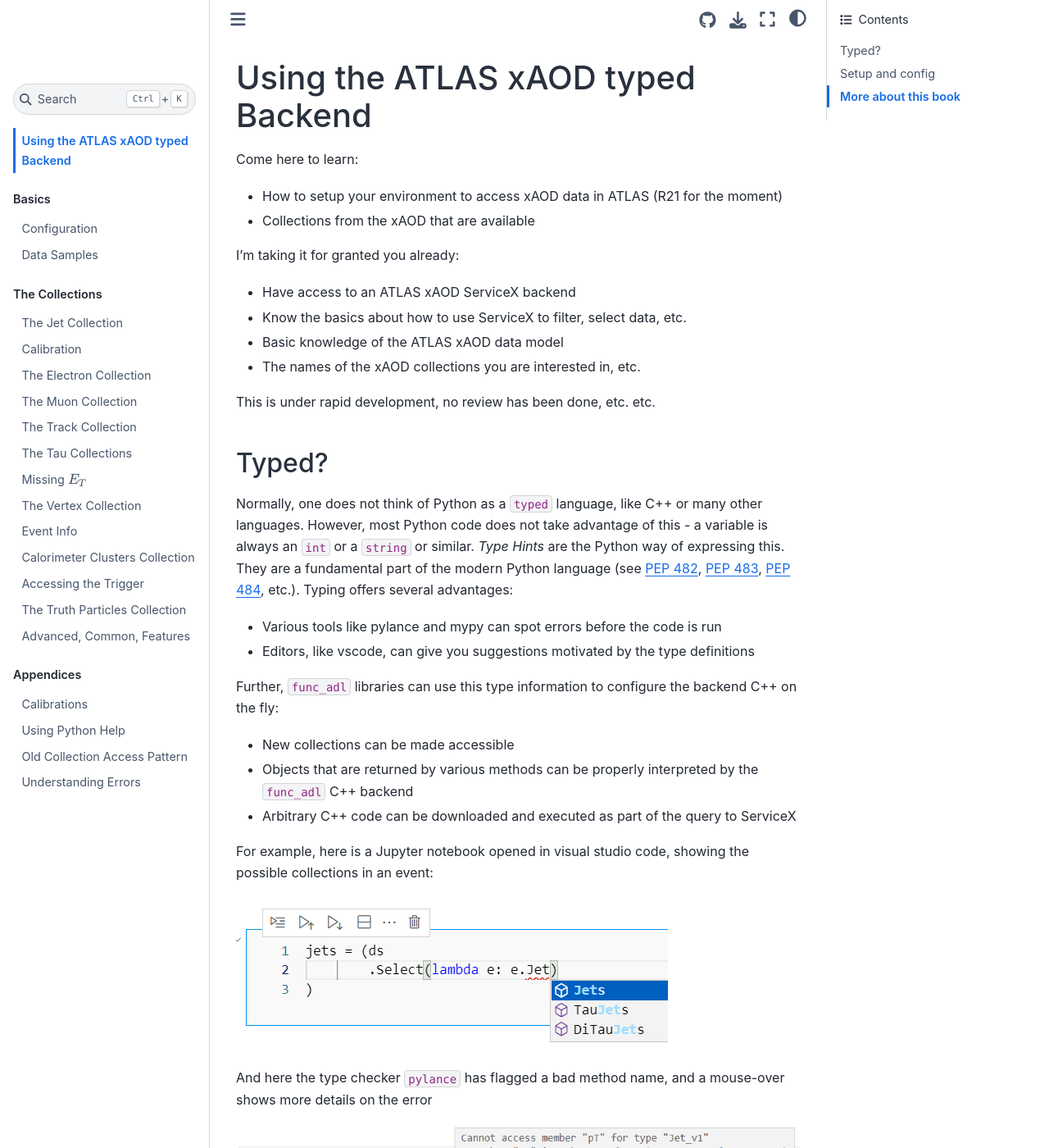
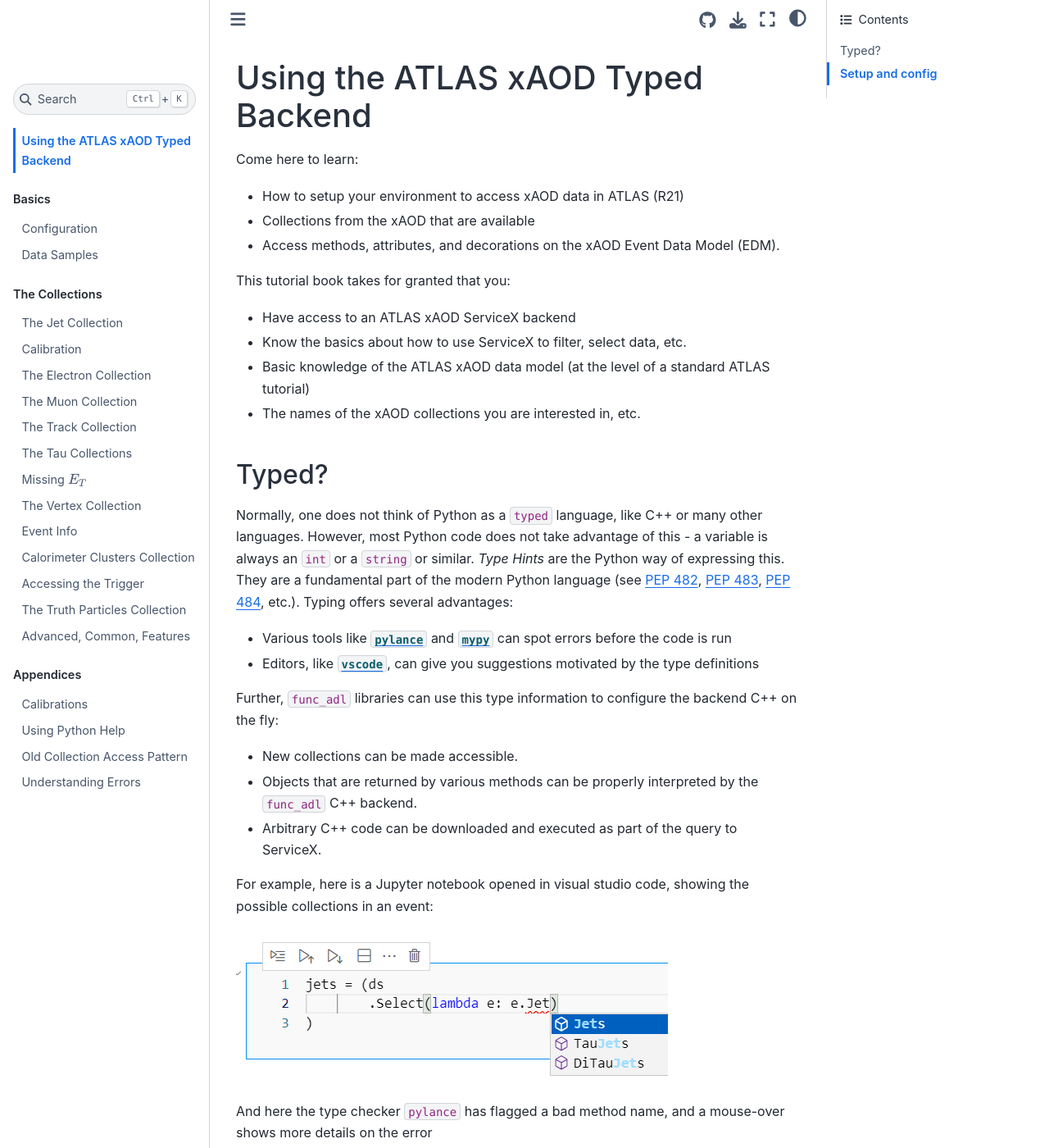
Before and after one commit to gordonwatts/xaod_usage, a Jupyter Book: the page built from book/intro.md, in a window 1280 px wide and 1400 px high. Shown: the whole window at 82% size. Built offline with Jupyter Book 1.0.4 settings and Sphinx 7.4.7 and the Sphinx Book theme 1.1.4, drawn with Linux system fonts in a browser that asks for light colours; some of the changed text lies outside the part shown.

Commit message:
Proof reading intro

```diff
--- a/book/intro.md
+++ b/book/intro.md
@@ -1,18 +1,17 @@
-# Using the ATLAS xAOD typed Backend
+# Using the ATLAS xAOD Typed Backend
 
 Come here to learn:
 
-- How to setup your environment to access xAOD data in ATLAS (R21 for the moment)
+- How to setup your environment to access xAOD data in ATLAS (R21)
 - Collections from the xAOD that are available
+- Access methods, attributes, and decorations on the xAOD Event Data Model (EDM).
 
-I'm taking it for granted you already:
+This tutorial book takes for granted that you:
 
 - Have access to an ATLAS xAOD ServiceX backend
 - Know the basics about how to use ServiceX to filter, select data, etc.
-- Basic knowledge of the ATLAS xAOD data model
+- Basic knowledge of the ATLAS xAOD data model (at the level of a standard ATLAS tutorial)
 - The names of the xAOD collections you are interested in, etc.
-
-This is under rapid development, no review has been done, etc. etc.
 
 ## Typed?
 
@@ -22,14 +21,14 @@ or similar. _Type Hints_ are the Python way of expressing this. They are a funda
 Python language (see [PEP 482](https://www.python.org/dev/peps/pep-0482/), [PEP 483](https://www.python.org/dev/peps/pep-0483/),
 [PEP 484](https://www.python.org/dev/peps/pep-0484/), etc.). Typing offers several advantages:
 
-- Various tools like pylance and mypy can spot errors before the code is run
-- Editors, like vscode, can give you suggestions motivated by the type definitions
+- Various tools like [`pylance`](https://github.com/microsoft/pylance-release) and [`mypy`](http://mypy-lang.org/) can spot errors before the code is run
+- Editors, like [`vscode`](https://code.visualstudio.com/), can give you suggestions motivated by the type definitions
 
 Further, `func_adl` libraries can use this type information to configure the backend C++ on the fly:
 
-- New collections can be made accessible
-- Objects that are returned by various methods can be properly interpreted by the `func_adl` C++ backend
-- Arbitrary C++ code can be downloaded and executed as part of the query to ServiceX
+- New collections can be made accessible.
+- Objects that are returned by various methods can be properly interpreted by the `func_adl` C++ backend.
+- Arbitrary C++ code can be downloaded and executed as part of the query to ServiceX.
 
 For example, here is a Jupyter notebook opened in visual studio code, showing the possible collections in an event:
 
@@ -43,10 +42,7 @@ And here the type checker `pylance` has flagged a bad method name, and a mouse-o
 
 Everything in this book can be executed and, at the time when the book was published, ran. For
 this to work we need an up-to-date version of ServiceX running. We call this backend `xaod_r21` for
-the C++ ATLAS xAOD backend based on the release 21. As per normal for ServiceX, `xaod_r21` should
+the C++ ATLAS xAOD backend based on the Release 21 of the ATLAS analysis software. As per normal for ServiceX, `xaod_r21` should
 be defined in your `servicex.yaml` or `.servicex` file in your `$HOME` directory.
 
-
-## More about this book
-
-You can't run this on `binder` because `ServiceX` and `binder` aren't compatible.
+See the chapter on [configuration](ch-configuration) for more information.
```
Also changed, not shown: book/chapters/configuration.md (+1 -0 lines).
